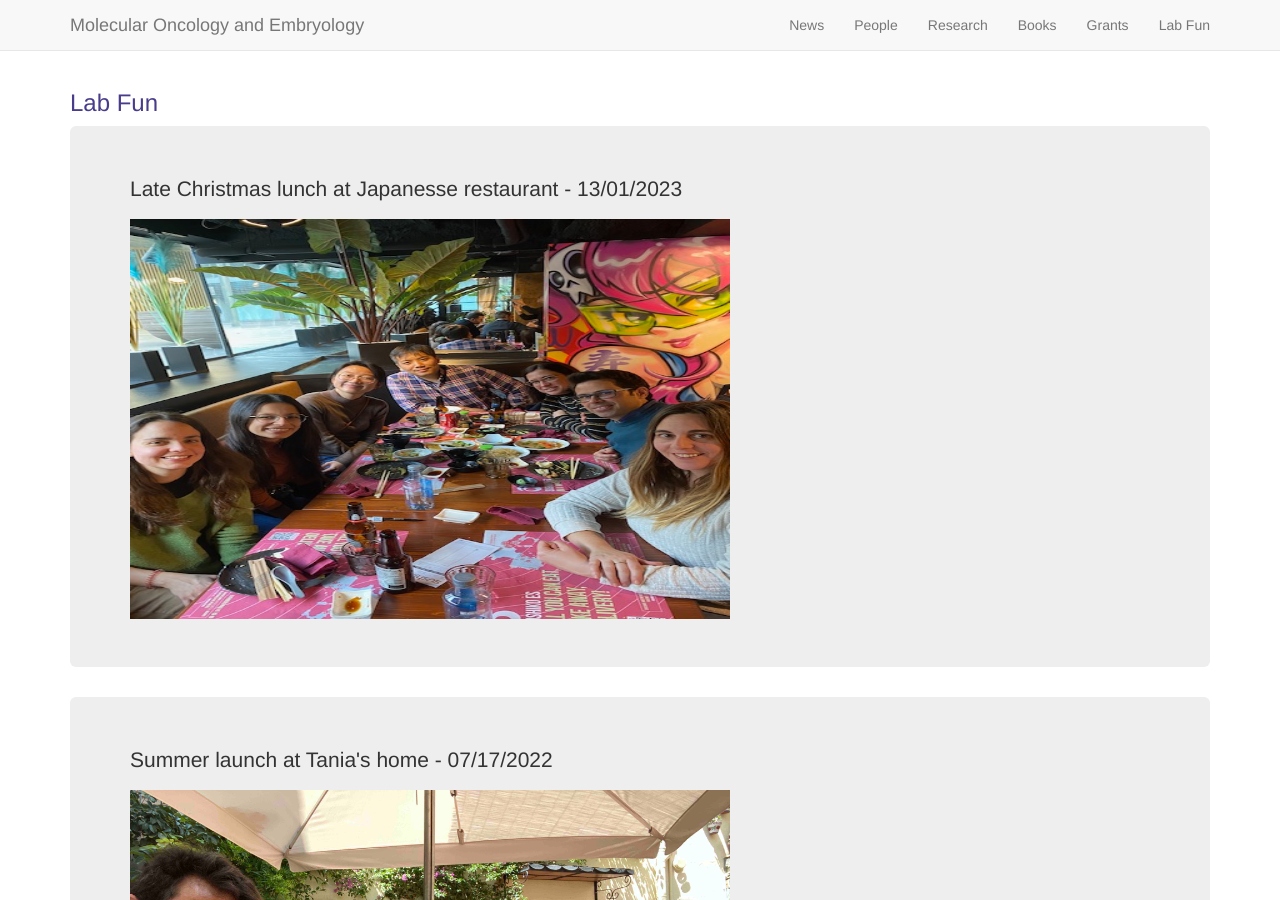
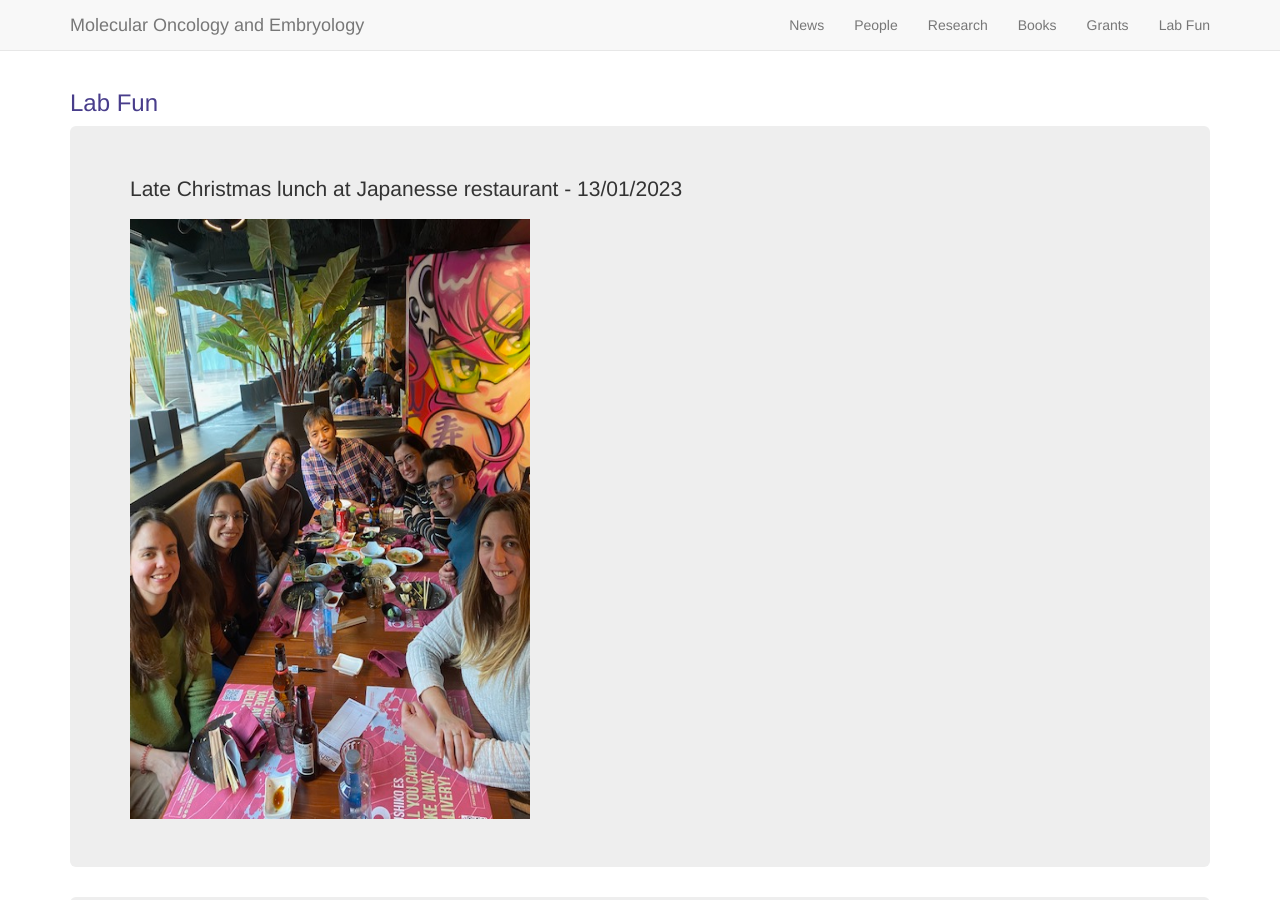
Before and after one commit to AlfonsNavarro/lab, a Jekyll site: the page built from pages/labfun.md, in a window 1280 px wide and 900 px high. Built offline with Jekyll 4.4.1, drawn with Linux system fonts in a browser that asks for light colours; nearby versions of some CDN libraries.

Commit message:
update in lab fun

```diff
--- a/pages/labfun.md
+++ b/pages/labfun.md
@@ -12,7 +12,7 @@ Late Christmas lunch at Japanesse restaurant - 13/01/2023
 </p>
 <table>
 	<tr>
-	<img data-u="image" src="../assets/img/comida_navidad.jpg" width="600" height="400"/>
+	<img data-u="image" src="../assets/img/comida_navidad.jpg" width="400" height="600"/>
 	</tr>
 </table>
 </div>
```
